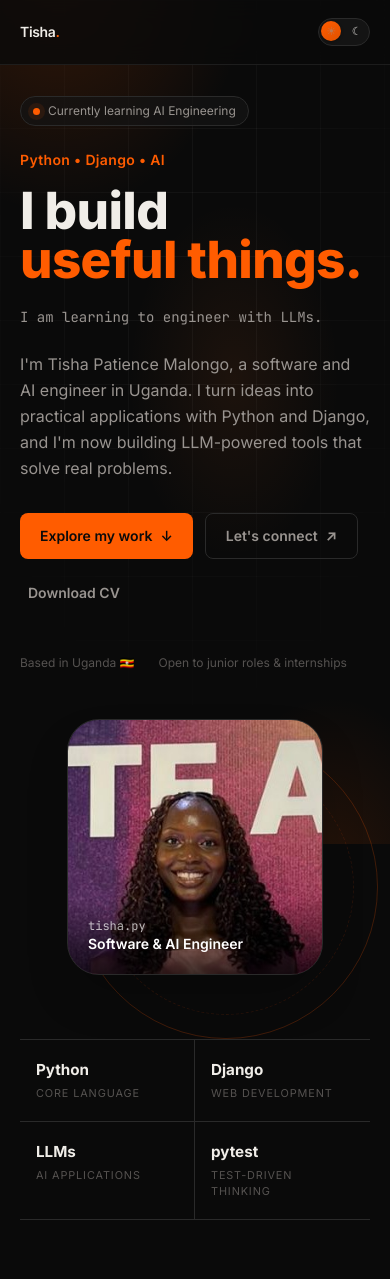
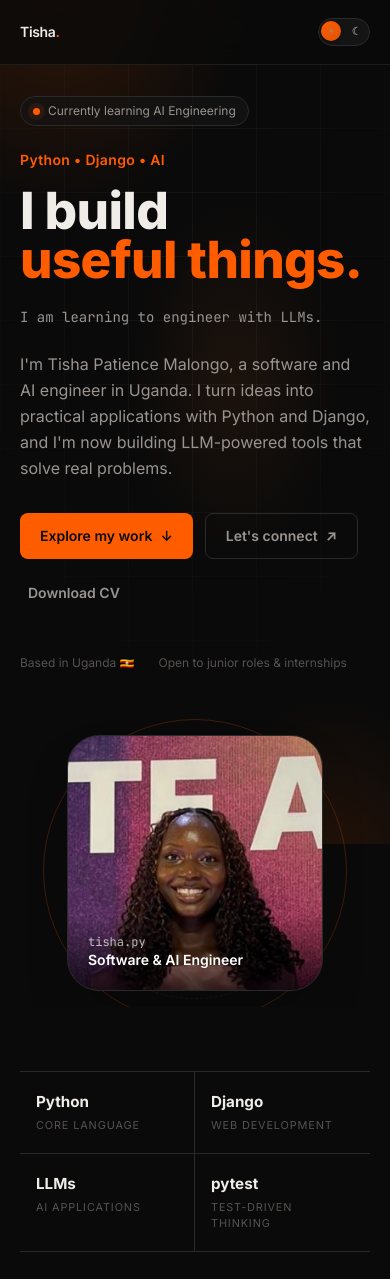
Before and after one commit to Tisha-patience/Portfolio, a Django app: page / in a window 390 px wide. Shown: the top 1279 px of the page. Run offline with Django 5.2, Linux system fonts and the light colour scheme; data that the repository does not hold is empty; some libraries are stand-ins or nearby versions.

Commit message:
feat: redesigned homepage

```diff
--- a/static/css/style.css
+++ b/static/css/style.css
@@ -40,17 +40,23 @@ html.light .theme-toggle-moon { color:#999490; opacity:.4; }
 
 /* ── Shared controls ── */
 nav { background-color:rgba(10,10,10,.82) !important; backdrop-filter:blur(12px); }
+.hero-grid { min-width:0; }
+.hero-copy { position:relative; z-index:1; }
+.hero-copy h1 { max-width:11ch; }
+.hero-visual { isolation:isolate; min-width:0; min-height:22rem; padding:1.5rem 2.5rem; }
+.profile-frame { z-index:1; width:min(100%,22rem); aspect-ratio:1; height:auto; }
+.profile-frame img { display:block; max-width:100%; }
 .nav-link { position:relative; transition:color .2s ease; }
 .nav-link:hover { color:#F0EDE8; }
 .nav-link::after { content:''; position:absolute; left:0; bottom:-5px; width:0; height:1px; background:#FF5C00; transition:width .25s ease; }
 .nav-link:hover::after { width:100%; }
 .status-dot { width:7px; height:7px; border-radius:50%; background:#FF5C00; box-shadow:0 0 0 5px rgba(255,92,0,.09); }
 .hero-orbit { position:absolute; border:1px solid rgba(255,92,0,.22); border-radius:50%; pointer-events:none; }
-.hero-orbit-one { width:25rem; height:25rem; right:-1.5rem; top:-1.5rem; }
-.hero-orbit-two { width:20rem; height:20rem; right:1rem; top:1rem; border-style:dashed; opacity:.55; }
+.hero-orbit-one { width:25rem; height:25rem; right:0; top:0; }
+.hero-orbit-two { width:20rem; height:20rem; right:2.5rem; top:2.5rem; border-style:dashed; opacity:.55; }
 .floating-card { position:absolute; z-index:2; display:flex; align-items:center; gap:.55rem; padding:.65rem .85rem; border:1px solid #2A2A2A; background:rgba(20,20,20,.9); backdrop-filter:blur(10px); border-radius:.7rem; color:#999490; font-size:.72rem; font-weight:600; box-shadow:0 12px 35px rgba(0,0,0,.25); }
-.floating-card-top { top:10%; right:-2.5rem; }
-.floating-card-bottom { bottom:10%; left:-2rem; }
+.floating-card-top { top:10%; right:2.5rem; }
+.floating-card-bottom { bottom:10%; left:0; }
 .proof-stat { padding:1.2rem 1rem; border-right:1px solid #2A2A2A; display:flex; flex-direction:column; gap:.2rem; }
 .proof-stat:last-child { border-right:0; }
 .proof-stat strong { font-size:.95rem; color:#F0EDE8; }
@@ -76,7 +82,8 @@ nav { background-color:rgba(10,10,10,.82) !important; backdrop-filter:blur(12px)
 .skills-cloud, .stack-card { border:1px solid #2A2A2A; border-radius:1rem; background:#141414; padding:1.5rem; }
 .skill-group + .skill-group { margin-top:1.7rem; }
 .skill-group h3 { color:#555250; font-size:.65rem; text-transform:uppercase; letter-spacing:.14em; font-weight:700; margin-bottom:.7rem; }
-.skill-tag { display:inline-flex; border:1px solid #2A2A2A; border-radius:.55rem; padding:.55rem .75rem; color:#999490; background:#101010; font-size:.78rem; font-weight:600; cursor:default; }
+.skill-list { gap:.6rem .65rem; }
+.skill-tag { display:inline-flex; align-items:center; min-height:2.2rem; border:1px solid #2A2A2A; border-radius:.55rem; padding:.5rem .75rem; color:#999490; background:#101010; font-size:.78rem; line-height:1.25; font-weight:600; cursor:default; }
 .skill-tag:hover { border-color:rgba(255,92,0,.55); color:#FF5C00; transform:translateY(-1px); }
 .stack-card { background:linear-gradient(160deg,rgba(255,92,0,.1),#141414 55%); }
 .stack-card ul { margin-top:1.5rem; }
@@ -127,18 +134,33 @@ nav { background-color:rgba(10,10,10,.82) !important; backdrop-filter:blur(12px)
 ::selection { background:rgba(255,92,0,.25); color:#F0EDE8; }
 
 @media (max-width: 900px) {
+  .hero-visual { min-height:20rem; padding-inline:1rem; }
+  .hero-orbit-one { right:1rem; }
+  .hero-orbit-two { right:3rem; }
+  .floating-card-top { right:1rem; }
+  .floating-card-bottom { left:1rem; }
   .journey-grid { grid-template-columns:repeat(2,minmax(0,1fr)); }
   .skills-layout { grid-template-columns:1fr; }
   .floating-card-top { right:-.5rem; }
   .floating-card-bottom { left:-.5rem; }
 }
 @media (max-width: 640px) {
+  nav > div { min-width:0; }
+  .hero-grid { gap:2.5rem; }
+  .hero-copy h1 { max-width:none; }
+  .hero-visual { min-height:17rem; padding:1rem 0; overflow:hidden; }
+  .profile-frame { width:min(78vw,18rem); }
   .journey-grid { grid-template-columns:1fr; }
   .proof-stat:nth-child(2) { border-right:0; }
   .proof-stat { border-bottom:1px solid #2A2A2A; }
   .proof-stat:nth-last-child(-n+2) { border-bottom:0; }
-  .hero-orbit-one { width:19rem; height:19rem; right:-.5rem; top:1rem; }
-  .hero-orbit-two { width:16rem; height:16rem; right:1rem; top:2.5rem; }
+  .hero-orbit-one { width:19rem; height:19rem; right:50%; top:0; transform:translateX(50%); }
+  .hero-orbit-two { width:16rem; height:16rem; right:50%; top:1.5rem; transform:translateX(50%); }
   .floating-card { display:none; }
   .now-card { grid-template-columns:1fr; }
 }
+
+@media (min-width: 901px) {
+  .floating-card-top { right:2.5rem; }
+  .floating-card-bottom { left:0; }
+}
--- a/templates/core/home.html
+++ b/templates/core/home.html
@@ -4,8 +4,8 @@
 <head>
   <meta charset="UTF-8" />
   <meta name="viewport" content="width=device-width, initial-scale=1.0" />
-  <title>Tisha Patience Malongo — Python & AI Engineer</title>
-  <meta name="description" content="Tisha Patience Malongo is a Python and AI engineer building practical software, Django applications, and LLM-powered tools." />
+  <title>Tisha Patience Malongo — Software & AI Engineer</title>
+  <meta name="description" content="Tisha Patience Malongo is a software and AI engineer building practical software, Django applications, and LLM-powered tools." />
 
   <script src="https://cdn.tailwindcss.com"></script>
   <script>
@@ -53,8 +53,8 @@
   <main id="top" class="relative z-10">
     <section id="about" class="min-h-screen flex items-center pt-24 pb-16 px-5 sm:px-6">
       <div class="max-w-6xl mx-auto w-full">
-        <div class="grid lg:grid-cols-[1.15fr_.85fr] gap-12 lg:gap-20 items-center">
-          <div>
+        <div class="hero-grid grid lg:grid-cols-[1.1fr_.9fr] gap-12 lg:gap-16 items-center">
+          <div class="hero-copy min-w-0">
             <div class="inline-flex items-center gap-2 rounded-full border border-border bg-surface/70 px-3 py-1.5 text-xs text-text-secondary mb-6 opacity-0 animate-fade-up" style="animation-delay:.05s;animation-fill-mode:forwards;"><span class="status-dot"></span>Currently learning AI Engineering</div>
             <p class="text-brand text-sm font-semibold tracking-wide mb-4 opacity-0 animate-fade-up" style="animation-delay:.1s;animation-fill-mode:forwards;">Python • Django • AI</p>
             <h1 class="font-extrabold leading-[.95] tracking-[-.04em] mb-6 opacity-0 animate-fade-up" style="animation-delay:.18s;animation-fill-mode:forwards;"><span class="block text-[clamp(3.2rem,8vw,7rem)] text-text-primary">I build</span><span class="block text-[clamp(3.2rem,8vw,7rem)] text-brand">useful things.</span></h1>
@@ -63,9 +63,9 @@
             <div class="flex flex-wrap gap-3 opacity-0 animate-fade-up" style="animation-delay:.48s;animation-fill-mode:forwards;"><a href="#projects" class="inline-flex items-center gap-2 text-sm font-semibold bg-brand text-ink px-5 py-3 rounded-lg hover:bg-brand-dim transition-colors">Explore my work <span>↓</span></a><a href="#contact" class="inline-flex items-center gap-2 text-sm font-semibold border border-border text-text-secondary px-5 py-3 rounded-lg hover:border-brand hover:text-brand transition-colors">Let's connect <span>↗</span></a><a href="{% static 'cv.pdf' %}" download class="inline-flex items-center gap-2 text-sm font-semibold text-text-secondary px-2 py-3 hover:text-text-primary transition-colors">Download CV</a></div>
             <div class="mt-10 flex flex-wrap gap-x-6 gap-y-2 text-xs text-text-muted opacity-0 animate-fade-up" style="animation-delay:.58s;animation-fill-mode:forwards;"><span>Based in Uganda 🇺🇬</span><span>Open to junior roles & internships</span></div>
           </div>
-          <div class="relative flex justify-center lg:justify-end opacity-0 animate-fade-up" style="animation-delay:.3s;animation-fill-mode:forwards;">
+          <div class="hero-visual relative flex justify-center lg:justify-end opacity-0 animate-fade-up" style="animation-delay:.3s;animation-fill-mode:forwards;">
             <div class="hero-orbit hero-orbit-one"></div><div class="hero-orbit hero-orbit-two"></div>
-            <div class="relative w-64 h-64 sm:w-80 sm:h-80 lg:w-[22rem] lg:h-[22rem] rounded-[2rem] overflow-hidden border border-border bg-surface shadow-2xl"><img src="{% static 'images/profile.jpg' %}" alt="Tisha Patience Malongo" class="w-full h-full object-cover object-top" /><div class="absolute inset-x-0 bottom-0 p-5 bg-gradient-to-t from-black/75 to-transparent"><p class="font-mono text-xs text-white/70">tisha.py</p><p class="text-sm font-semibold text-white">Software & AI Engineer</p></div></div>
+            <div class="profile-frame relative w-64 h-64 sm:w-80 sm:h-80 lg:w-[22rem] lg:h-[22rem] rounded-[2rem] overflow-hidden border border-border bg-surface shadow-2xl"><img src="{% static 'images/profile.jpg' %}" alt="Tisha Patience Malongo" class="w-full h-full object-cover object-top" /><div class="absolute inset-x-0 bottom-0 p-5 bg-gradient-to-t from-black/75 to-transparent"><p class="font-mono text-xs text-white/70">tisha.py</p><p class="text-sm font-semibold text-white">Software & AI Engineer</p></div></div>
             <div class="floating-card floating-card-top animate-float"><span class="text-brand font-mono">&lt;/&gt;</span><span>Clean code</span></div><div class="floating-card floating-card-bottom animate-float" style="animation-delay:1.5s;"><span class="text-brand">✦</span><span>Practical AI</span></div>
           </div>
         </div>
@@ -86,7 +86,7 @@
     <section id="skills" class="py-24 px-5 sm:px-6 border-t border-border"><div class="max-w-6xl mx-auto">
       <div class="section-heading reveal"><p class="eyebrow">My toolkit</p><h2>Skills I use to build.</h2><p>My current stack is growing from traditional software development into AI application engineering.</p></div>
       <div class="skills-layout"><div class="skills-cloud reveal">
-        {% for category, skills in skills_by_category.items %}<div class="skill-group"><h3>{{ category }}</h3><div class="flex flex-wrap gap-2">{% for skill in skills %}<span class="skill-tag">{{ skill.name }}</span>{% endfor %}</div></div>{% empty %}<p class="text-text-muted text-sm">Add skills through the Django admin panel.</p>{% endfor %}
+        {% for category, skills in skills_by_category.items %}<div class="skill-group"><h3>{{ category }}</h3><div class="skill-list flex flex-wrap gap-2">{% for skill in skills %}<span class="skill-tag">{{ skill.name }}</span>{% endfor %}</div></div>{% empty %}<p class="text-text-muted text-sm">Add skills through the Django admin panel.</p>{% endfor %}
       </div><div class="stack-card reveal"><p class="eyebrow">Currently sharpening</p><ul><li><span>01</span>LLM application design</li><li><span>02</span>Prompt engineering & evaluation</li><li><span>03</span>AI testing & reliability</li><li><span>04</span>Production-ready Python</li></ul></div></div>
     </div></section>
 
```
